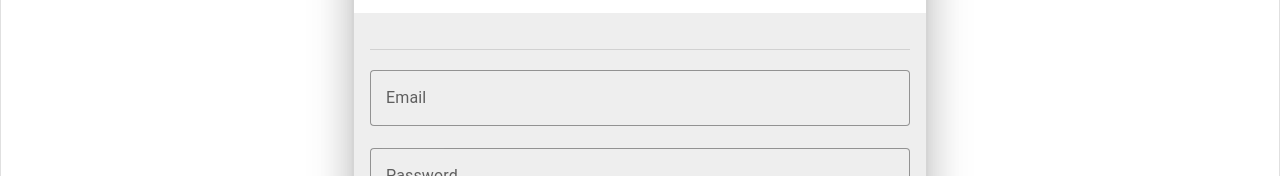
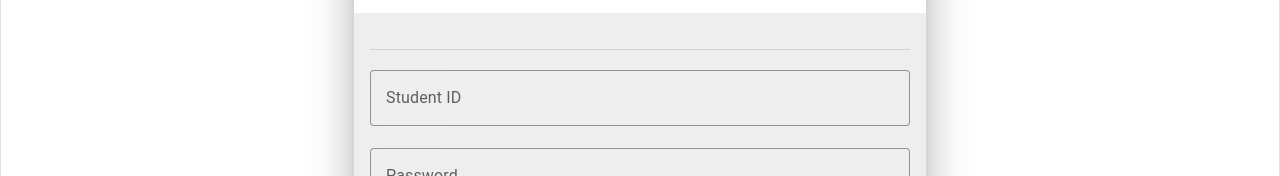
Before and after one commit to AngelmaeEmeterio/smartqueue, a Vue app: page / in a window 1280 px wide. Shown: the part 310-486 px from the top of the page. Built offline with nearby package versions, Linux system fonts and the light colour scheme.

Commit message:
feat/adding-DashboardView

```diff
--- a/src/router/index.js
+++ b/src/router/index.js
@@ -1,6 +1,8 @@
 import { createRouter, createWebHistory } from 'vue-router'
 import LoginView from '@/views/auth/LoginView.vue'
 import RegisterView from '@/views/auth/RegisterView.vue'
+import DashboardView from '@/views/dashboard/DashboardView.vue'
+// import QueueStatusView from '@/views/auth/QueueStatusView.vue'
 const router = createRouter({
   history: createWebHistory(import.meta.env.BASE_URL),
   routes: [
@@ -14,6 +16,16 @@ const router = createRouter({
       name: 'register',
       component: RegisterView,
     },
+    {
+          path: '/dashboard',
+          name: 'dashboard',
+          component: DashboardView,
+        },
+        // {
+        //   path: '/queue-status',
+        //   name: 'QueueStatus',
+        //   component: QueueStatusView,
+        // },
   ],
 })
 
--- a/src/views/auth/LoginView.vue
+++ b/src/views/auth/LoginView.vue
@@ -1,10 +1,20 @@
 <script setup>
-import AppLayout from '@/components/layout/AppLayout.vue';
-//import LoginForm from '@/components/auth/LoginForm.vue';
-
+import { ref } from 'vue'
+import { useRouter } from 'vue-router'
+import AppLayout from '@/components/layout/AppLayout.vue'
 import { useDisplay } from 'vuetify'
 
 const { mobile } = useDisplay()
+const router = useRouter()
+const studentId = ref('')
+
+const handleLogin = () => {
+  if (studentId.value.trim()) {
+    router.push('/dashboard')
+  } else {
+    alert('Please enter your Student ID')
+  }
+}
 </script>
 
 <template>
@@ -20,18 +30,25 @@ const { mobile } = useDisplay()
                 class="mx-auto mb-4"
                 contain
               />
-                  <h3 class="font-weight-black ">QServe</h3>
+              <h3 class="font-weight-black">QServe</h3>
               <p class="font-weight-bold">Login Form</p>
-
             </v-card-title>
 
             <v-card-text class="bg-surface-light pt-4">
               <v-divider class="my-5"></v-divider>
 
-              <v-form fast-fail @submit.prevent>
-                <v-text-field label="Email" variant="outlined"></v-text-field>
+              <v-form fast-fail @submit.prevent="handleLogin">
+                <v-text-field
+                  v-model="studentId"
+                  label="Student ID"
+                  variant="outlined"
+                ></v-text-field>
 
-                <v-text-field label="Password" type="password" variant="outlined"></v-text-field>
+                <v-text-field
+                  label="Password"
+                  type="password"
+                  variant="outlined"
+                ></v-text-field>
 
                 <v-btn class="mt-2" type="submit" block color="primary" prepend-icon="→">
                   Login
@@ -52,5 +69,4 @@ const { mobile } = useDisplay()
       </v-row>
     </template>
   </AppLayout>
-
 </template>
--- /dev/null
+++ b/src/views/dashboard/DashboardView.vue
@@ -0,0 +1,16 @@
+<script setup>
+import { ref } from 'vue'
+import AppLayout from '@/components/layout/AppLayout.vue'
+
+const selectedOffice = ref('')
+const offices = ['Registrar', 'Admission', 'Cashier']
+</script>
+
+<!-- In template inside the card -->
+<v-select
+  v-model="selectedOffice"
+  :items="offices"
+  label="Select Office"
+  variant="outlined"
+  class="mb-4"
+/>
```
Lines whose indentation alone changed are shown as unchanged.
